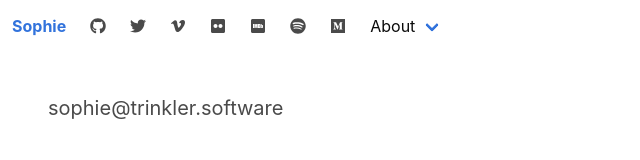
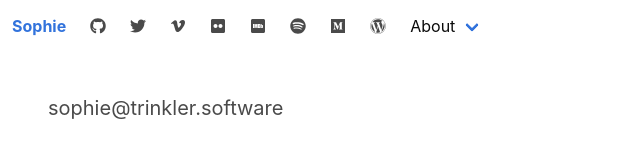
Before and after one commit to sophieraderm/website, a plain HTML site: page Contact.html in a window 1280 px wide. Shown: the full height of the page, 0-640 px from the left. Drawn offline with nearby package versions, Linux system fonts and the light colour scheme.

Commit message:
added wordpress

```diff
--- a/Contact.html
+++ b/Contact.html
@@ -49,6 +49,11 @@
         <i class="fab fa-medium"></i>
       </span>
     </a>
+    <a class="navbar-item" href="https://sophieradermacher.wordpress.com/" target="_blank">
+      <span class="icon">
+        <i class="fab fa-wordpress"></i>
+      </span>
+    </a>
     <div class="navbar-burger burger" onclick="document.querySelector('.navbar-menu').classList.toggle('is-active');">
       <span></span>
       <span></span>
```
Also changed, not shown: education.html (+5 -0 lines), experience.html (+5 -0 lines), index.html (+5 -0 lines).
